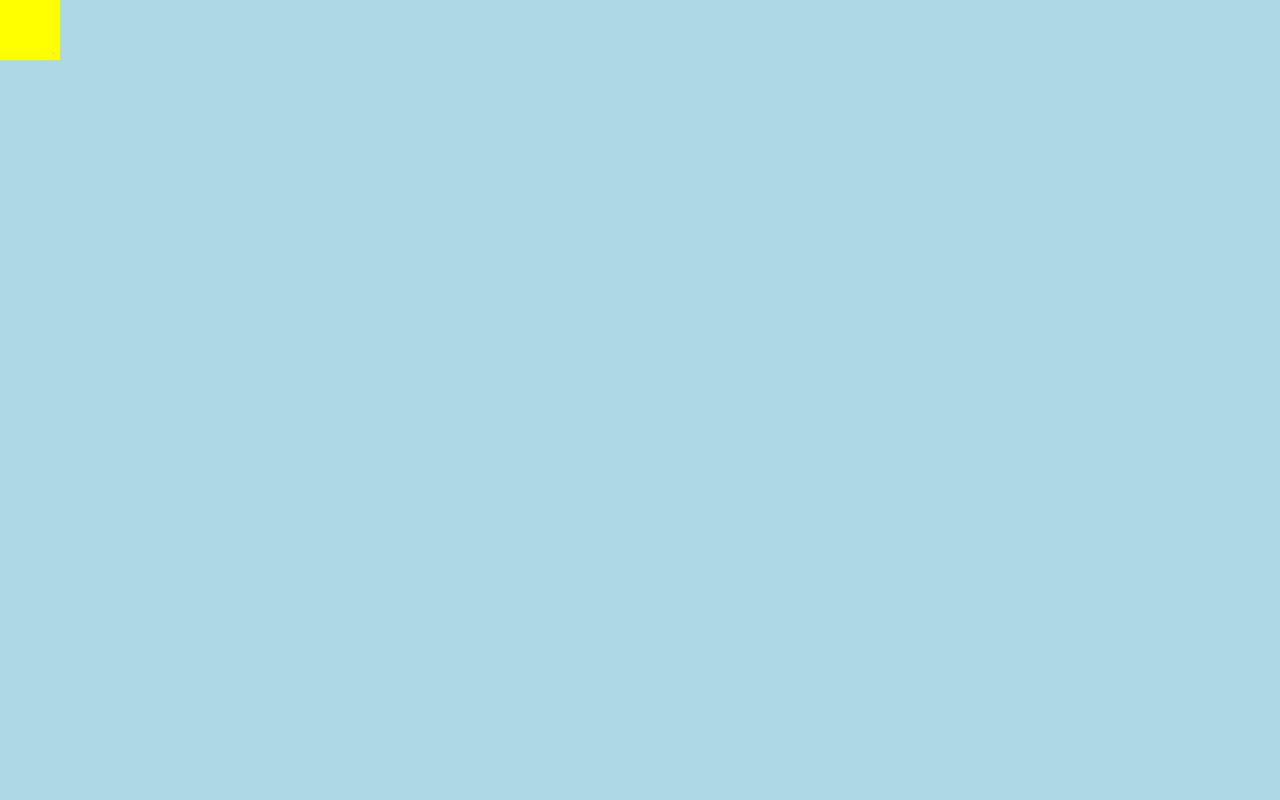
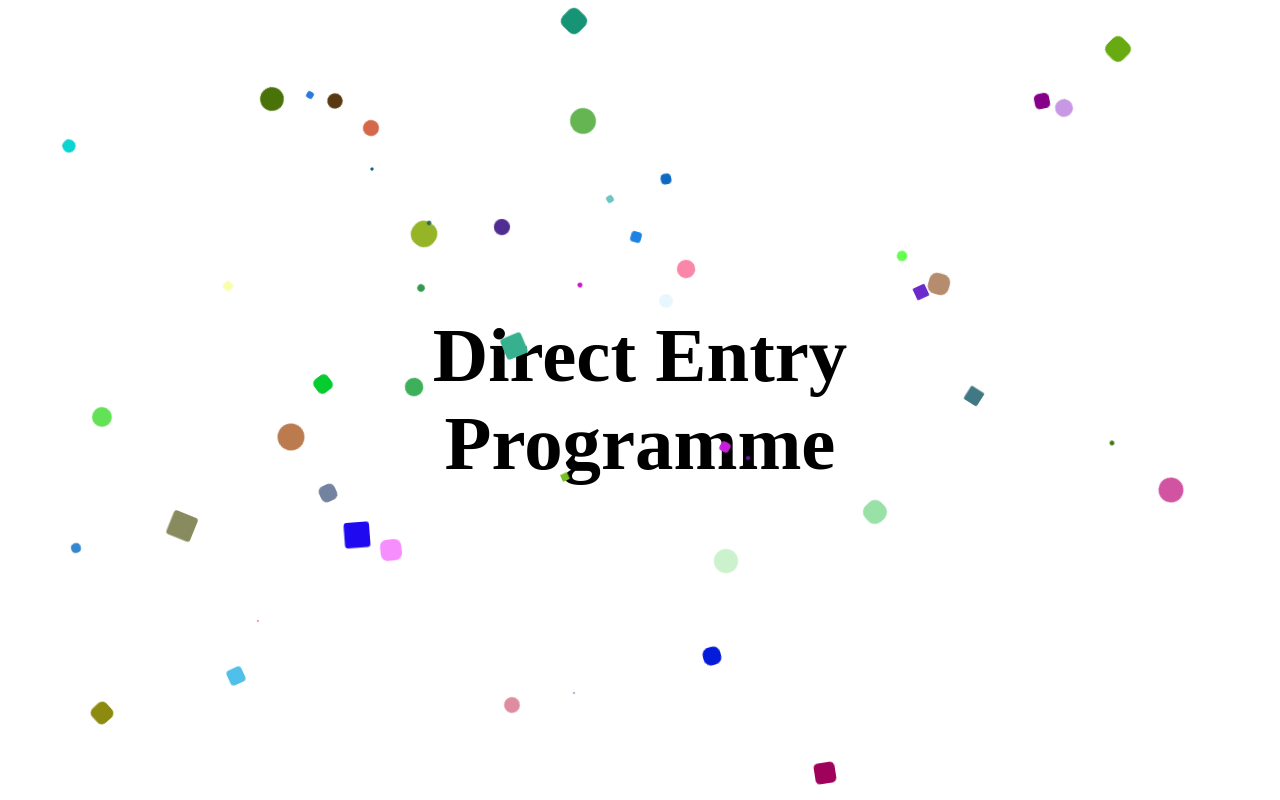
Before and after one commit to pubudu20/kids-Stuff, a plain HTML site: page kid's -stuff-1.html in a window 1280 px wide. Shown: the top 800 px of the page. Drawn offline with Linux system fonts and the light colour scheme.

Commit message:
Add animations

```diff
--- a/js/kids-stuff1.js
+++ b/js/kids-stuff1.js
@@ -1,4 +1,34 @@
-var elm = document.createElement('div');
 var stage = document.querySelector("#stage");
-elm.className = 'square';
-stage.append(elm);
+var elements = [];
+
+for (var i = 0;i <50; i++){
+    var elm = document.createElement('div');
+    elm.className = 'square';
+    elements.push(elm);
+    stage.append(elm);
+    elm.style.left = (innerWidth - elm.clientWidth) * Math.random() +'px';
+    elm.style.top = (innerHeight - elm.clientHeight) * Math.random() + 'px';
+    elm.style.backgroundColor = randomColor();
+}
+
+
+setInterval(function (){
+    for (var i = 0;i < elements.length; i++){
+        elements[i].style.left = (innerWidth - elm.clientWidth) * Math.random() +'px';
+        elements[i].style.top = (innerHeight - elm.clientHeight) * Math.random() + 'px';
+        elements[i].style.transform = 'scale('+ Math.random() +') rotate('+(Math.random() * 361)+'deg)';
+        elements[i].style.borderRadius = (Math.random() * 100) + '%';
+    }
+
+},1000)
+
+
+
+
+
+function randomColor(){
+    var r = Math.random() * 256;
+    var g = Math.random() * 256;
+    var b = Math.random() * 256;
+    return 'rgb('+ r +',' + g+',' + b + ')'
+}
--- a/kid's -stuff-1.html
+++ b/kid's -stuff-1.html
@@ -6,7 +6,10 @@
 	<link rel="stylesheet" href="css/style.css">
 </head>
 <body>
-<div id="stage"></div>
+<div id="stage">
+	<h1>Direct Entry Programme</h1>
+
+</div>
 
 <main>
 <h1>Welcome to Direect Entry Programme</h1>
--- a/scss/style.scss
+++ b/scss/style.scss
@@ -8,13 +8,30 @@ body{
 
 #stage{
   height: 100vh;
-  background-color: lightblue;
   position: relative;
+
+  h1{
+    position: absolute;
+    left: 50%;
+    top: 50%;
+    transform: translate(-50%, -50%);
+    font-size: 6vw;
+    text-align: center;
+    margin: 0;
+    padding: 0;
+  }
 }
 
 .square{
-  width: 60px;
-  height: 60px;
+  width: 30px;
+  height: 30px;
   background-color: yellow;
   position: absolute;
+  transition: all;
+  transition-duration: 1000ms;
 }
+
+main{
+  padding: 10px;
+  text-align: center;
+}
```
Also changed, not shown: css/style.css, 1 other file.
